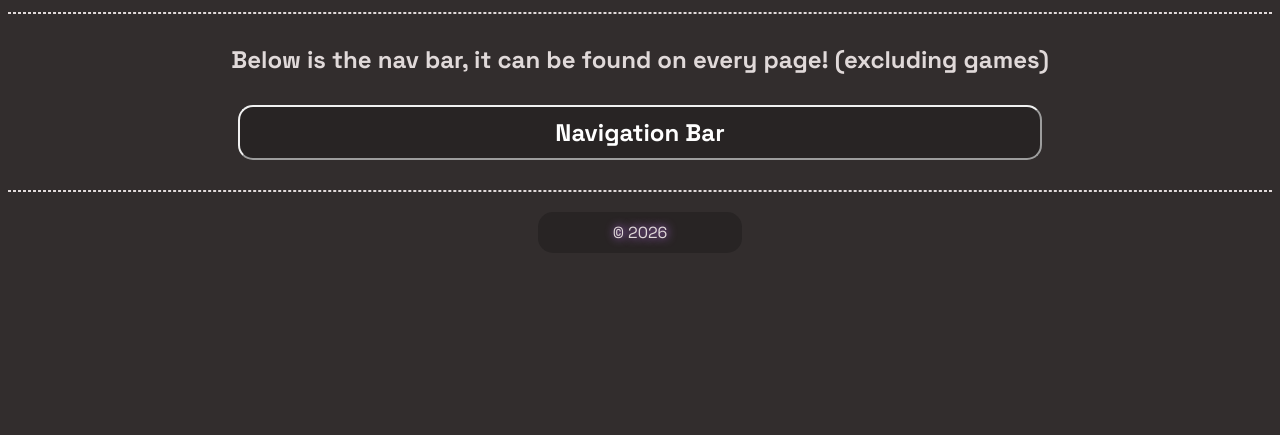
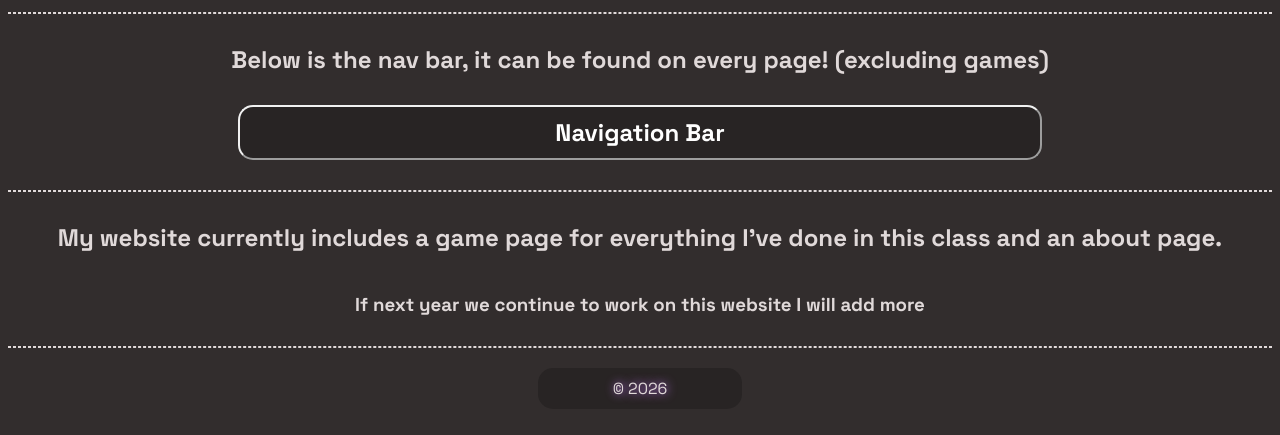
Before and after one commit to 29BMaracle/29BMaracle.github.io, a plain HTML site: page index.html in a window 1280 px wide. Shown: the part 95-530 px from the top of the page. Drawn offline with Linux system fonts and the light colour scheme.

Commit message:
Changes to main
Just two text boxes added

```diff
--- a/index.html
+++ b/index.html
@@ -36,6 +36,9 @@
         </ul>
     </details>
     <hr>
+    <h2>My website currently includes a game page for everything I've done in this class and an about page.</h2>
+    <h3>If next year we continue to work on this website I will add more</h3>
+    <hr>
     <footer>
         &copy; 2026
     </footer>
```
